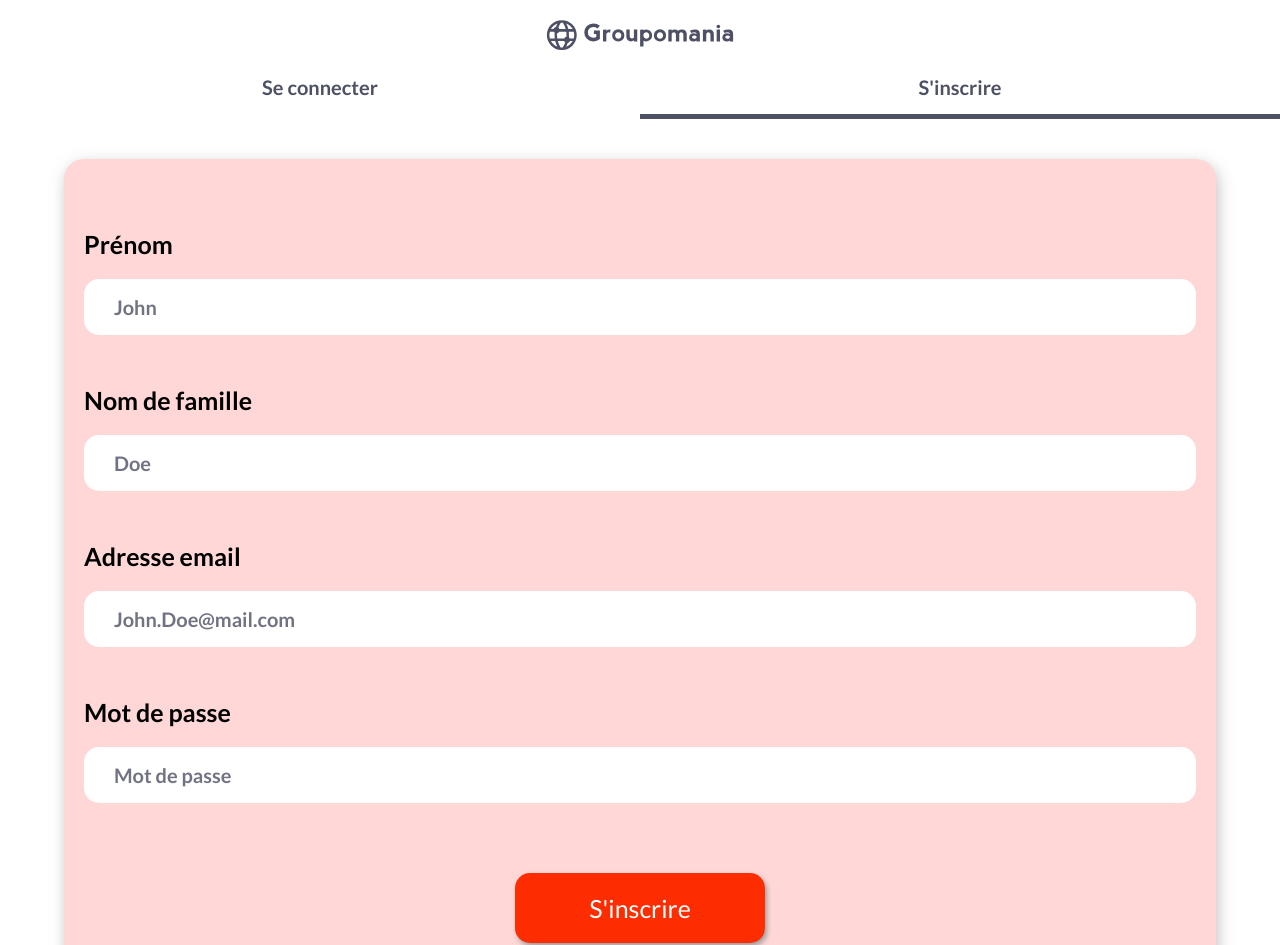
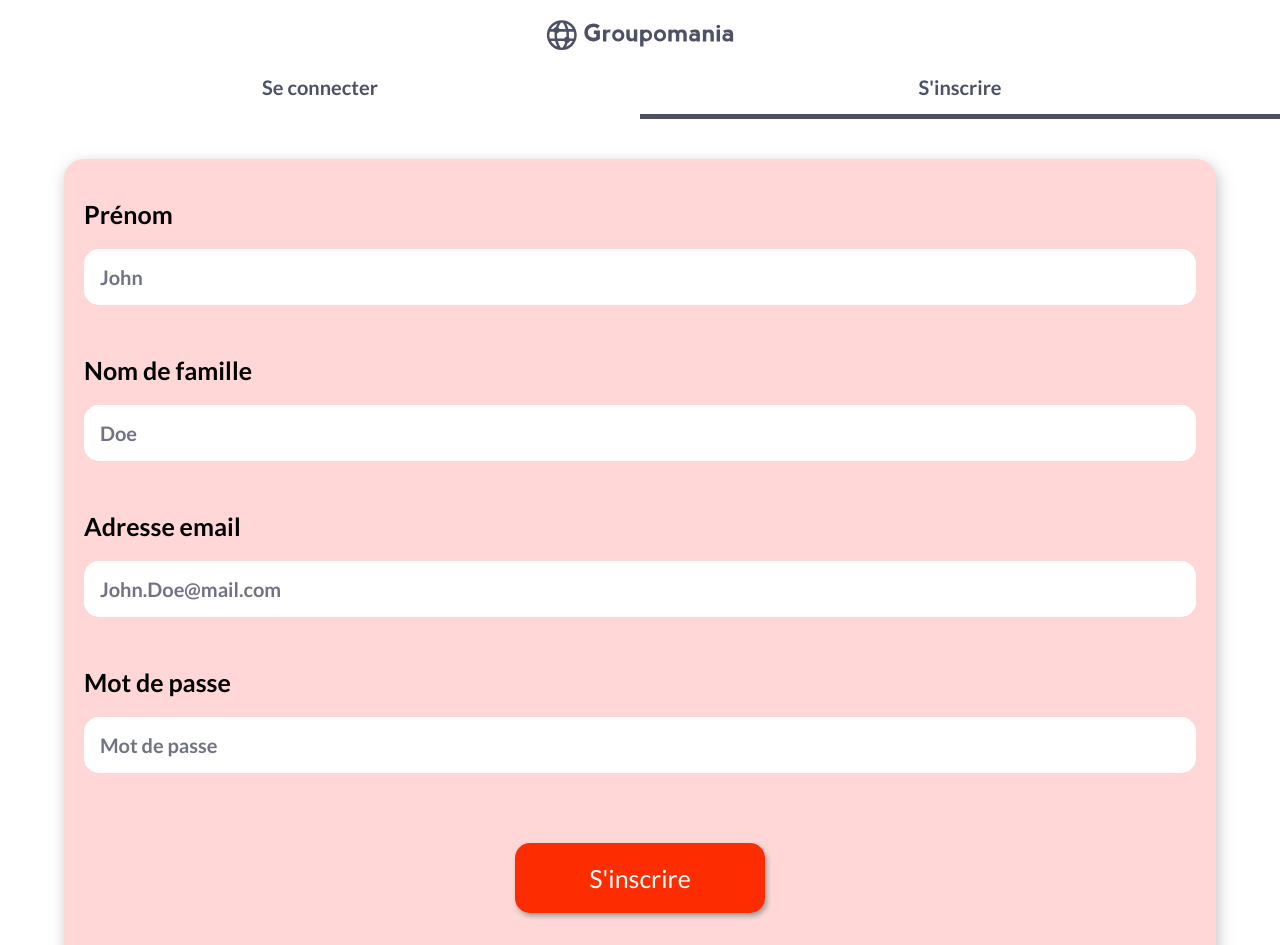
Before and after one commit to wcaillere/Groupomania_app_projet7_OC, a React (Create React App) app in the folder client/: page /signup in a window 1280 px wide. Shown: the top 945 px of the page. Built offline with nearby package versions, Linux system fonts and the light colour scheme.

Commit message:
Modification padding et margin zone connexion et signup

```diff
--- a/client/src/components/connection/index.jsx
+++ b/client/src/components/connection/index.jsx
@@ -7,7 +7,7 @@
   flex-direction: column;
   width: 90%;
   margin: auto;
-  padding: 20px;
+  padding: 40px 20px 20px 20px;
   background: ${colors.secondary};
   border-radius: 20px;
   overflow: hidden;
@@ -22,7 +22,7 @@
 const TitleInput = styled.label`
   font-size: 25px;
   font-weight: bold;
-  margin-top: 50px;
+  margin-bottom: 50px;
 `;
 
 const FormInput = styled.input`
@@ -44,7 +44,7 @@
   width: 80%;
   max-width: 250px;
   font-size: 25px;
-  margin: 70px auto 20px auto;
+  margin: 20px auto;
   padding: 20px;
   border: none;
   border-radius: 15px;
--- a/client/src/pages/signup/index.jsx
+++ b/client/src/pages/signup/index.jsx
@@ -9,7 +9,7 @@
   flex-direction: column;
   width: 90%;
   margin: auto;
-  padding: 20px;
+  padding: 40px 20px 20px 20px;
   background: ${colors.secondary};
   border-radius: 20px;
   overflow: hidden;
@@ -24,7 +24,7 @@
 const TitleInput = styled.label`
   font-size: 25px;
   font-weight: bold;
-  margin-top: 50px;
+  margin-bottom: 50px;
 `;
 
 const FormInput = styled.input`
@@ -35,8 +35,6 @@
   border-radius: 15px;
   font-size: 20px;
   padding: 16px;
-  background-image: url(../../assets/mail.svg) no-repeat scroll 7px 7px;
-  padding-left: 30px;
   ::placeholder {
     color: ${colors.Tertiary};
     font-weight: bold;
@@ -48,7 +46,7 @@
   width: 80%;
   max-width: 250px;
   font-size: 25px;
-  margin: 70px auto 20px auto;
+  margin: 20px auto;
   padding: 20px;
   border: none;
   border-radius: 15px;
```
